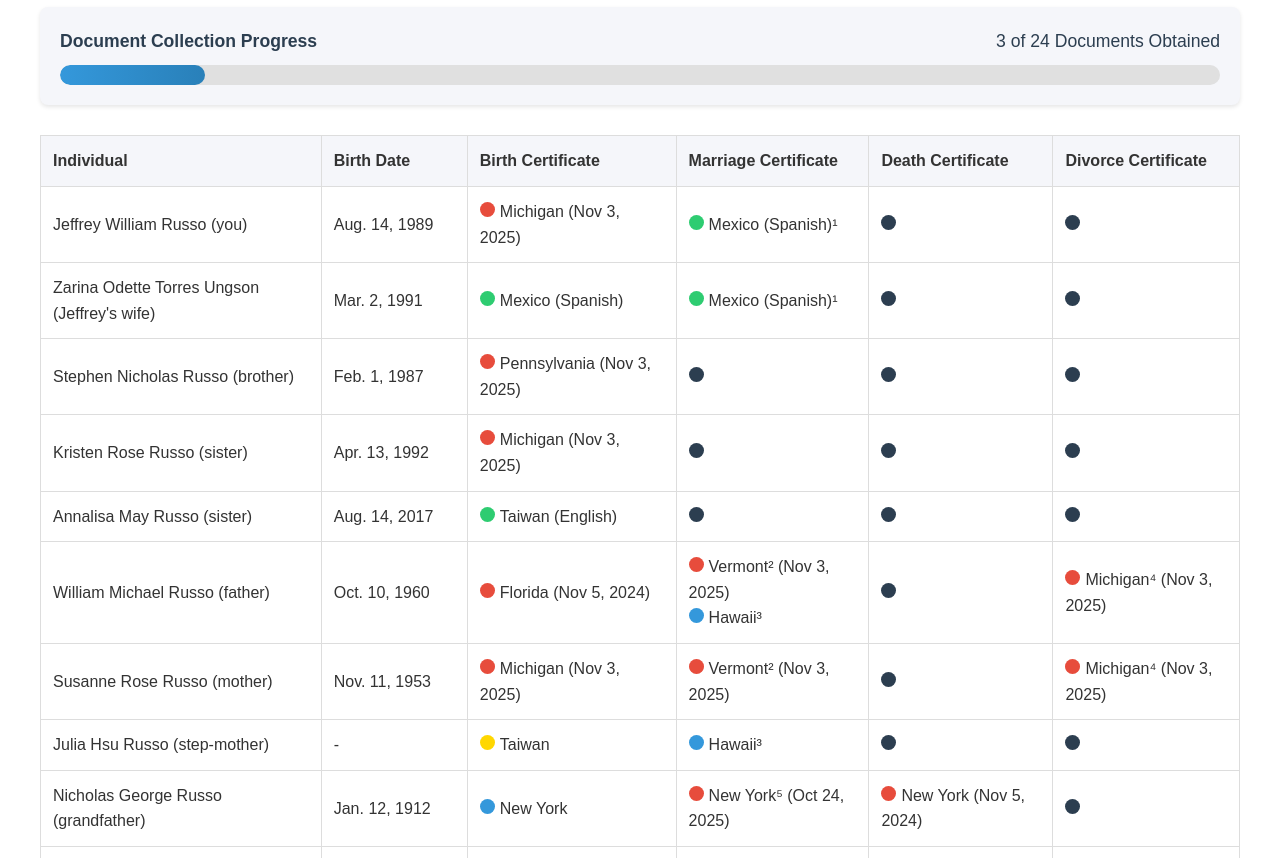
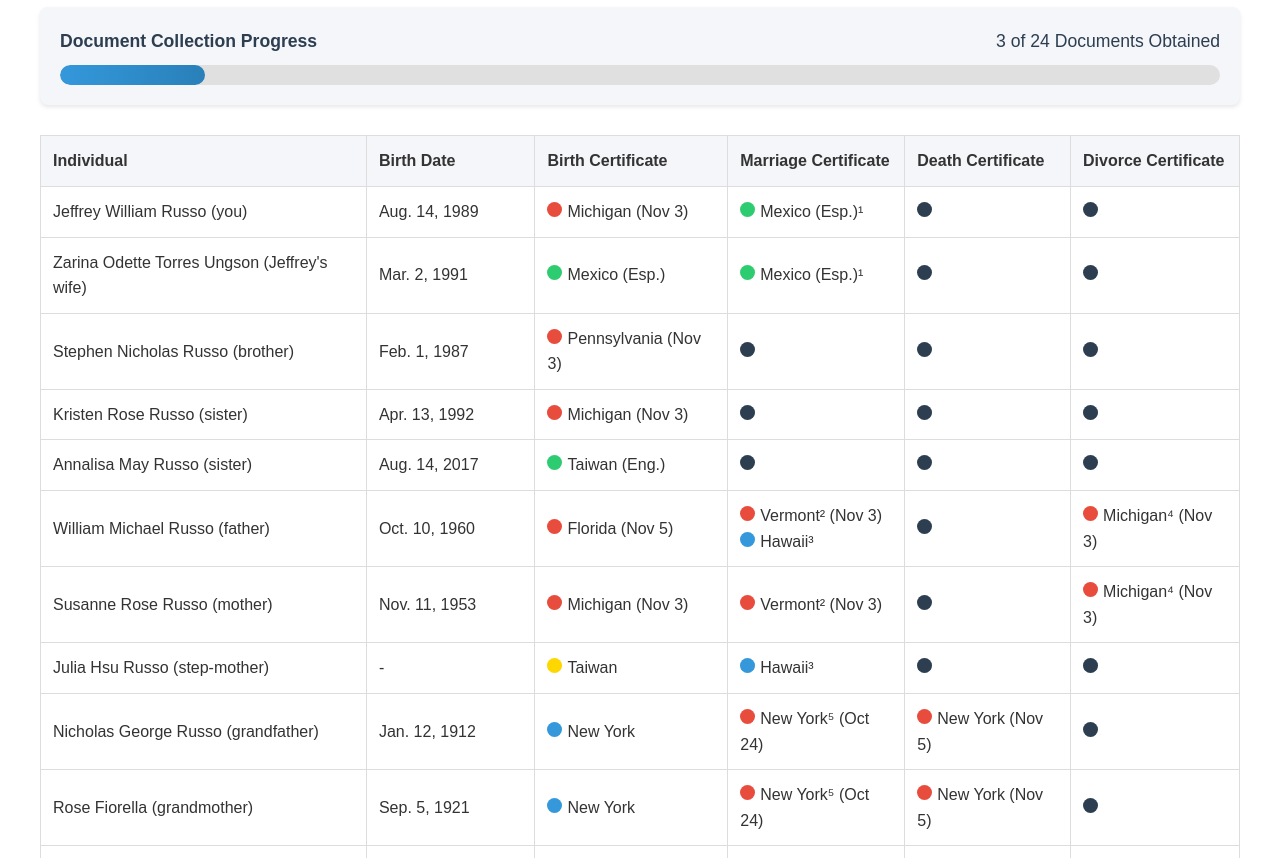
Before and after one commit to jeffrusso14/italian-citizenship-checklist, a plain HTML site: page index.html in a window 1280 px wide. Shown: the part 94-952 px from the top of the page. Drawn offline with Linux system fonts and the light colour scheme.

Commit message:
Update index.html
Trim dates

```diff
--- a/index.html
+++ b/index.html
@@ -163,23 +163,23 @@
             <tr>
                 <td>Jeffrey William Russo (you)</td>
                 <td>Aug. 14, 1989</td>
-                <td><span class="circle red-circle"></span>Michigan (Nov 3, 2025)</td>
-                <td><span class="circle green-circle"></span>Mexico (Spanish)¹</td>
+                <td><span class="circle red-circle"></span>Michigan (Nov 3)</td>
+                <td><span class="circle green-circle"></span>Mexico (Esp.)¹</td>
                 <td><span class="circle black-circle"></span></td>
                 <td><span class="circle black-circle"></span></td>
             </tr>
             <tr>
                 <td>Zarina Odette Torres Ungson (Jeffrey's wife)</td>
                 <td>Mar. 2, 1991</td>
-                <td><span class="circle green-circle"></span>Mexico (Spanish)</td>
-                <td><span class="circle green-circle"></span>Mexico (Spanish)¹</td>
+                <td><span class="circle green-circle"></span>Mexico (Esp.)</td>
+                <td><span class="circle green-circle"></span>Mexico (Esp.)¹</td>
                 <td><span class="circle black-circle"></span></td>
                 <td><span class="circle black-circle"></span></td>
             </tr>
             <tr>
                 <td>Stephen Nicholas Russo (brother)</td>
                 <td>Feb. 1, 1987</td>
-                <td><span class="circle red-circle"></span>Pennsylvania (Nov 3, 2025)</td>
+                <td><span class="circle red-circle"></span>Pennsylvania (Nov 3)</td>
                 <td><span class="circle black-circle"></span></td>
                 <td><span class="circle black-circle"></span></td>
                 <td><span class="circle black-circle"></span></td>
@@ -187,7 +187,7 @@
             <tr>
                 <td>Kristen Rose Russo (sister)</td>
                 <td>Apr. 13, 1992</td>
-                <td><span class="circle red-circle"></span>Michigan (Nov 3, 2025)</td>
+                <td><span class="circle red-circle"></span>Michigan (Nov 3)</td>
                 <td><span class="circle black-circle"></span></td>
                 <td><span class="circle black-circle"></span></td>
                 <td><span class="circle black-circle"></span></td>
@@ -195,7 +195,7 @@
             <tr>
                 <td>Annalisa May Russo (sister)</td>
                 <td>Aug. 14, 2017</td>
-                <td><span class="circle green-circle"></span>Taiwan (English)</td>
+                <td><span class="circle green-circle"></span>Taiwan (Eng.)</td>
                 <td><span class="circle black-circle"></span></td>
                 <td><span class="circle black-circle"></span></td>
                 <td><span class="circle black-circle"></span></td>
@@ -203,18 +203,18 @@
             <tr>
                 <td>William Michael Russo (father)</td>
                 <td>Oct. 10, 1960</td>
-                <td><span class="circle red-circle"></span>Florida (Nov 5, 2024)</td>
-                <td><span class="circle red-circle"></span>Vermont² (Nov 3, 2025)<br><span class="circle blue-circle"></span>Hawaii³</td>
+                <td><span class="circle red-circle"></span>Florida (Nov 5)</td>
+                <td><span class="circle red-circle"></span>Vermont² (Nov 3)<br><span class="circle blue-circle"></span>Hawaii³</td>
                 <td><span class="circle black-circle"></span></td>
-                <td><span class="circle red-circle"></span>Michigan⁴ (Nov 3, 2025)</td>
+                <td><span class="circle red-circle"></span>Michigan⁴ (Nov 3)</td>
             </tr>
             <tr>
                 <td>Susanne Rose Russo (mother)</td>
                 <td>Nov. 11, 1953</td>
-                <td><span class="circle red-circle"></span>Michigan (Nov 3, 2025)</td>
-                <td><span class="circle red-circle"></span>Vermont² (Nov 3, 2025)</td>
+                <td><span class="circle red-circle"></span>Michigan (Nov 3)</td>
+                <td><span class="circle red-circle"></span>Vermont² (Nov 3)</td>
                 <td><span class="circle black-circle"></span></td>
-                <td><span class="circle red-circle"></span>Michigan⁴ (Nov 3, 2025)</td>
+                <td><span class="circle red-circle"></span>Michigan⁴ (Nov 3)</td>
             </tr>
             <tr>
                 <td>Julia Hsu Russo (step-mother)</td>
@@ -228,16 +228,16 @@
                 <td>Nicholas George Russo (grandfather)</td>
                 <td>Jan. 12, 1912</td>
                 <td><span class="circle blue-circle"></span>New York</td>
-                <td><span class="circle red-circle"></span>New York⁵ (Oct 24, 2025)</td>
-                <td><span class="circle red-circle"></span>New York (Nov 5, 2024)</td>
+                <td><span class="circle red-circle"></span>New York⁵ (Oct 24)</td>
+                <td><span class="circle red-circle"></span>New York (Nov 5)</td>
                 <td><span class="circle black-circle"></span></td>
             </tr>
             <tr>
                 <td>Rose Fiorella (grandmother)</td>
                 <td>Sep. 5, 1921</td>
                 <td><span class="circle blue-circle"></span>New York</td>
-                <td><span class="circle red-circle"></span>New York⁵ (Oct 24, 2024)</td>
-                <td><span class="circle red-circle"></span>New York (Nov 5, 2024)</td>
+                <td><span class="circle red-circle"></span>New York⁵ (Oct 24)</td>
+                <td><span class="circle red-circle"></span>New York (Nov 5)</td>
                 <td><span class="circle black-circle"></span></td>
             </tr>
             <tr>
```
